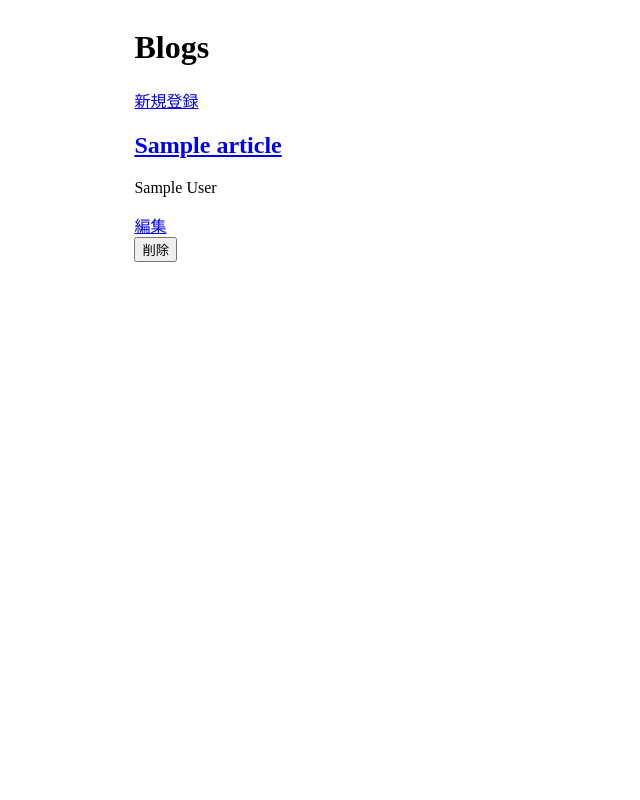
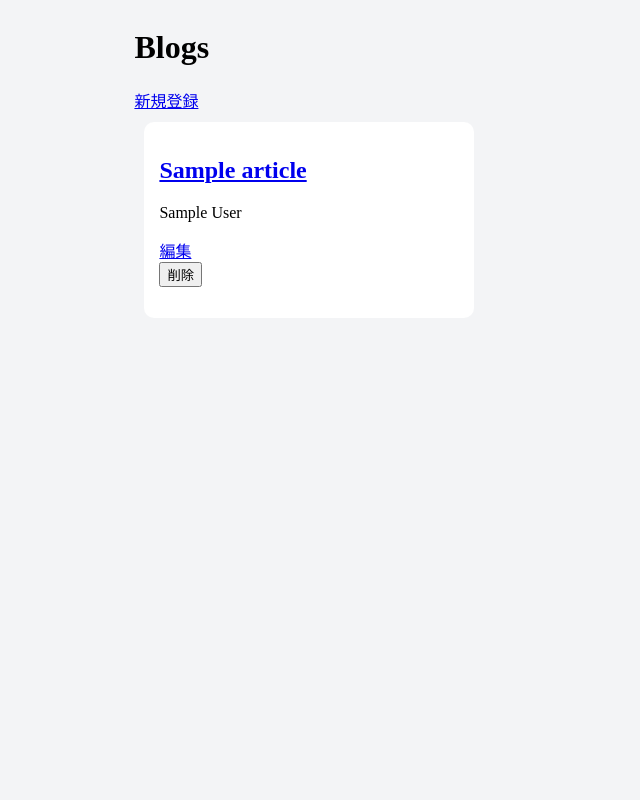
Before and after one commit to 1110-t/DjangoExersise, a Django app: page / in a window 1280 px wide. Shown: the whole page, without its empty margins (0-640 px from the left). Run offline with Django 3.2, Linux system fonts and the light colour scheme; tables that the repository leaves empty hold one stand-in row (values such as "Sample post").

Commit message:
complete

```diff
--- a/blog/static/blog.css
+++ b/blog/static/blog.css
@@ -1,6 +1,10 @@
 .wrapper{
     display:flex;
     justify-content:center;
+}
+
+body{
+    background-color: #f3f4f6;
 }
 
 .content{
@@ -21,6 +25,10 @@
 .content__section__article{
     width:300px;
     max-width:33%;
+    background-color: white;
+    margin: 10px;
+    padding: 15px;
+    border-radius: 10px;
 }
 
 .form-group{
--- a/katachi/settings.py
+++ b/katachi/settings.py
@@ -38,7 +38,6 @@ INSTALLED_APPS = [
     'django.contrib.sessions',
     'django.contrib.messages',
     'django.contrib.staticfiles',
-    'ex1.apps.Ex1Config',
     'blog.apps.BlogConfig'
 ]
 
```
Also changed, not shown: README.md, forREADME/article_detail.jpg, forREADME/articles.jpg, forREADME/complete.jpg, forREADME/user_comp.jpg.
